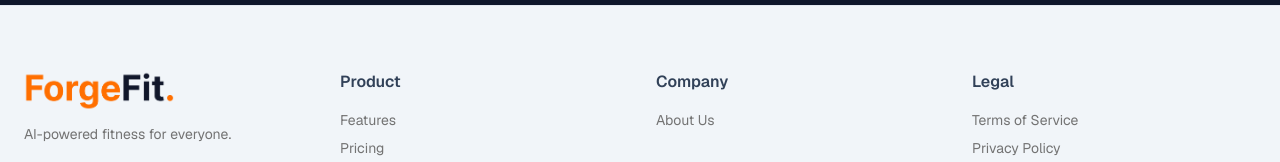
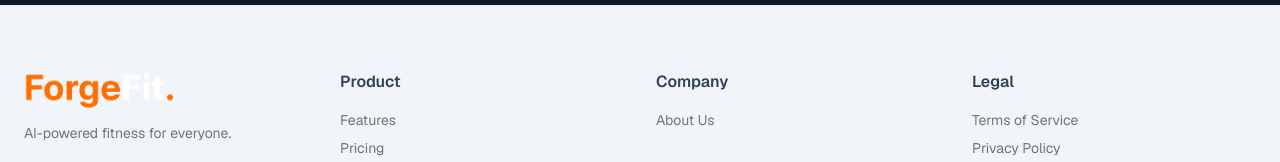
Before and after one commit to andrewosborne918/ForgeFit, a Next.js app: page /marketing in a window 1280 px wide. Shown: the part 5836-5998 px from the top of the page. Built offline with nearby package versions, Linux system fonts and the light colour scheme; no server answers.

Commit message:
Fix: Use white logo in footer (variant=dark)

```diff
--- a/src/app/marketing/page.tsx
+++ b/src/app/marketing/page.tsx
@@ -352,7 +352,7 @@ export default function MarketingPage() {
         <div className="max-w-7xl mx-auto grid grid-cols-2 md:grid-cols-4 gap-8 text-left">
           <div>
             <Link href="/marketing" className="flex items-center gap-2 mb-3">
-              <Logo width={150} height={36} variant="light" className="" alt="ForgeFit Logo" />
+              <Logo width={150} height={36} variant="dark" className="" alt="ForgeFit Logo" />
             </Link>
             <p className="text-muted-foreground dark:text-slate-400">AI-powered fitness for everyone.</p>
           </div>
```
